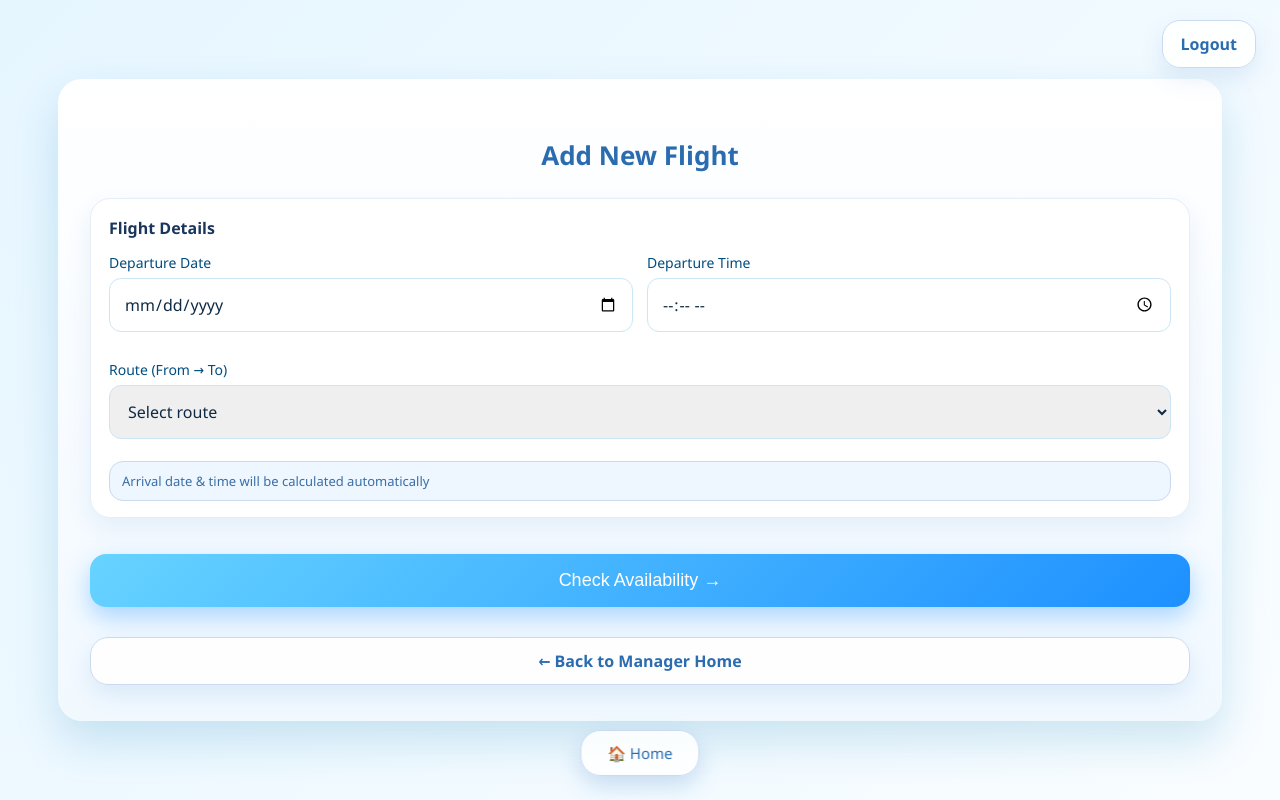
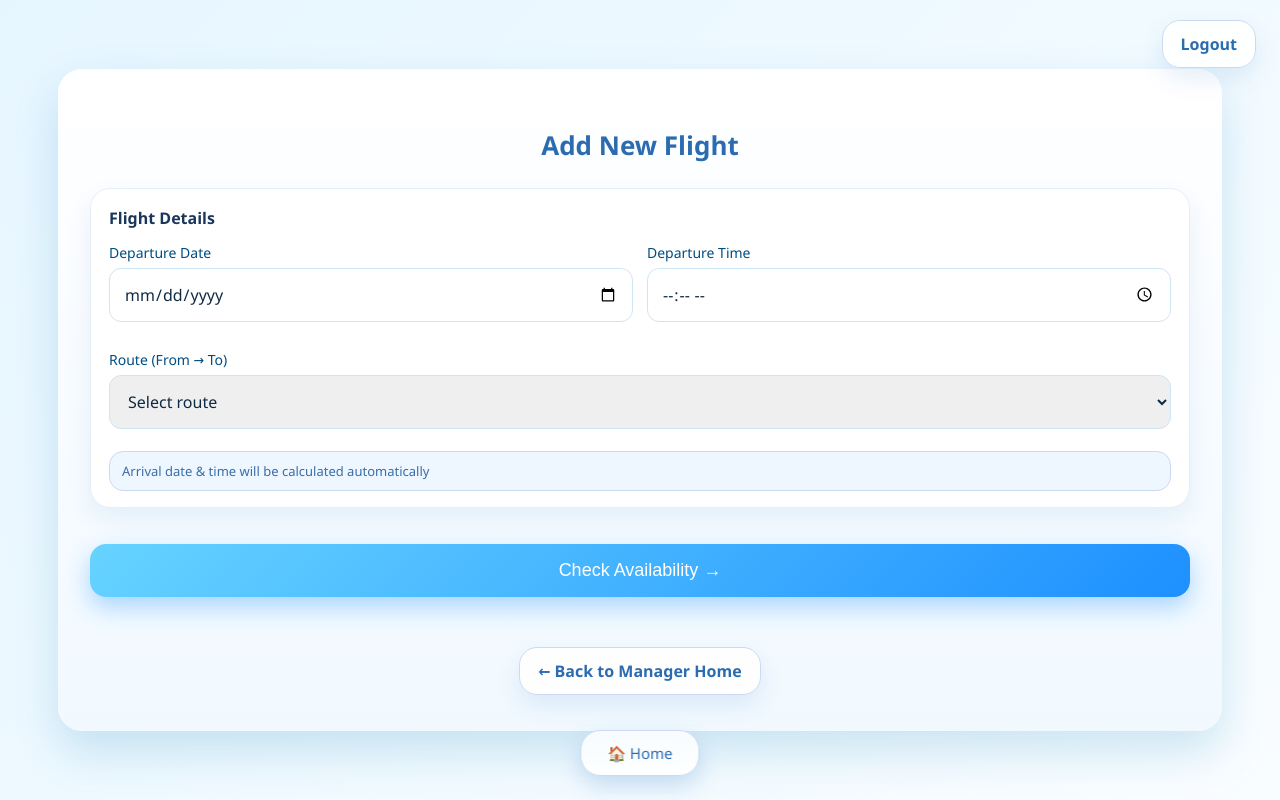
Before and after one commit to yoniepstein172/final-fly-tau-28, a Flask app: page /manager/add-flight in a window 1280 px wide. Run offline with Flask 3, Linux system fonts and the light colour scheme; a user stored in the database is signed in; data comes from the database, SQL or seed files in the repository; data that the repository does not hold is empty.

Commit message:
Update manager_add_flight.html

```diff
--- a/templates/manager_add_flight.html
+++ b/templates/manager_add_flight.html
@@ -55,9 +55,11 @@
         Check Availability →
       </button>
     </div>
-              <a href="/manager/home" class="secondary-button">
+<div style="text-align: center; margin-top: 20px;">
+      <a href="/manager/home" class="secondary-button">
         ← Back to Manager Home
       </a>
+    </div>
   </form>
 
   {% endif %}
@@ -181,7 +183,9 @@
 
     <div class="actions-row">
       <button type="submit" class="action-box">Add Flight</button>
-      <a href="/manager/home" class="secondary-button">← Back</a>
+          </div>
+<div style="text-align: center; margin-top: 20px;">
+      <a href="/manager/home" class="secondary-button">← Back to Manager Home</a>
     </div>
   </form>
 
```
